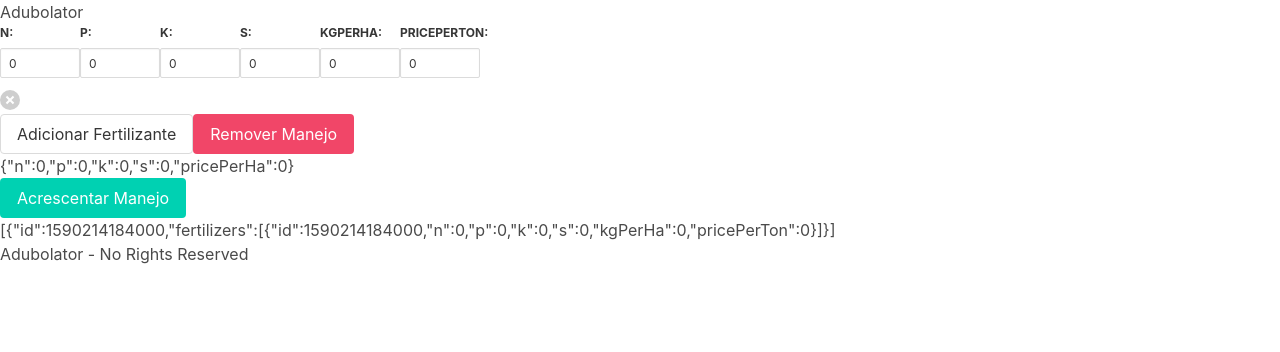
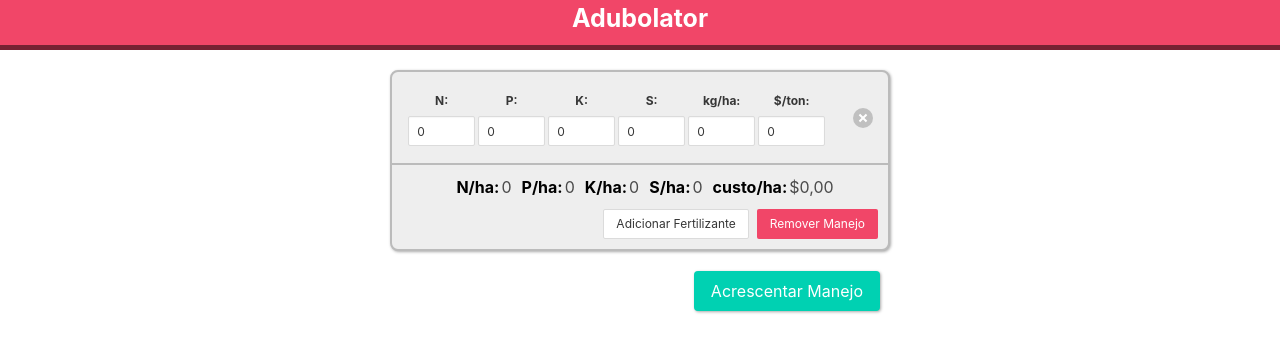
Before and after one commit to sebastorama/adubolator, a React (Create React App) app: page / in a window 1280 px wide. Shown: the top 352 px of the page. Built offline with nearby package versions, Linux system fonts and the light colour scheme.

Commit message:
Add some styling

```diff
--- a/package.json
+++ b/package.json
@@ -14,6 +14,7 @@
     "node-sass": "^4.14.1",
     "react": "^16.13.1",
     "react-dom": "^16.13.1",
+    "react-number-format": "^4.4.1",
     "react-scripts": "3.4.1",
     "typescript": "^3.7.5"
   },
--- a/public/index.html
+++ b/public/index.html
@@ -24,7 +24,7 @@
       work correctly both with client-side routing and a non-root public URL.
       Learn how to configure a non-root public URL by running `npm run build`.
     -->
-    <title>React App</title>
+    <title>Adubolator</title>
   </head>
   <body>
     <noscript>You need to enable JavaScript to run this app.</noscript>
--- a/src/App.css
+++ b/src/App.css
@@ -1,4 +1,83 @@
-.field.fertilizer {
+html {
+  height: 100%;
+}
+
+#root {
+  min-height: 100%;
+  display: grid;
+  grid-template-rows: 50px auto auto;
+}
+
+header {
+  background-color: #f14668;
+  text-align: center;
+  border-bottom: 5px solid #772233;
+}
+
+header h1 {
+  height: 50px;
+  font-weight: bolder;
+  font-size: 25px;
+  color: #fff;
+}
+
+main {
+  background-color: #fff;
+  margin: 10px auto;
+  width: 500px;
+  padding-bottom: 50px;
+}
+
+main .add-strategy {
+  margin: 10px;
+  float: right;
+  box-shadow: 1px 1px 3px #aaa;
+}
+
+main .strategy {
+  display: grid;
+  grid-template-columns: [row1-start] 90% [c1-end c2-start] 10% [c2-end];
+  justify-content: center;
+  text-align: center;
+  margin: 10px 0;
+  border-radius: 8px;
+  border: 2px solid #bbb;
+  background-color: #eee;
+  box-shadow: 1px 1px 3px #aaa;
+}
+
+.strategy .fertilizer-field {
   display: inline-block;
-  width: 80px;
+  padding: 20px 0 5px 3px;
 }
+
+.strategy .delete {
+  margin: auto;
+}
+
+.strategy .summary-result {
+  border-top: 2px solid #bbb;
+  padding-top: 10px;
+  grid-column: 1 / span 2;
+}
+
+.strategy .summary-result var {
+  font-style: normal;
+  font-weight: bold;
+  color: black;
+  margin-left: 10px;
+  margin-right: 2px;
+}
+
+.strategy .strategy-actions {
+  padding: 10px;
+  grid-column: 1 / span 2;
+}
+
+.strategy-actions .buttons {
+  float: right;
+}
+
+.fertilizer-field {
+  width: 70px;
+}
--- a/src/App.tsx
+++ b/src/App.tsx
@@ -2,9 +2,8 @@ import React, { Fragment, useState } from "react";
 import "./App.css";
 import "bulma";
 
-import { Strategy, Fertilizer, newStrategy, calculateSummary } from "./models";
+import { Strategy, Fertilizer, newStrategy } from "./models";
 import StrategyComponent from "./components/StrategyComponent";
-import SummaryComponent from "./components/SummaryComponent";
 
 const App = () => {
   const [strategies, setStrategies] = useState<Strategy[]>([newStrategy()]);
@@ -43,22 +42,18 @@ const App = () => {
                 onRemoveStrategy={() => onRemoveStrategyHandler(strategy)}
                 onChangeStrategy={onChangeStrategyHandler}
               />
-              <SummaryComponent summary={calculateSummary(strategy)} />
             </Fragment>
           );
         })}
 
         <button
           type="button"
-          className="button is-primary"
+          className="button is-primary add-strategy"
           onClick={onAddStrategyHandler}
         >
           Acrescentar Manejo
         </button>
-
-        <p>{JSON.stringify(strategies)}</p>
       </main>
-      <footer>Adubolator {new Date().getFullYear} - No Rights Reserved</footer>
     </Fragment>
   );
 };
--- a/src/components/FertilizerComponent.tsx
+++ b/src/components/FertilizerComponent.tsx
@@ -4,11 +4,13 @@ import { Fertilizer } from "../models";
 
 type FertilizerFieldComponentProps = {
   fieldName: string;
+  fieldLabelText?: string;
   data: number;
   onDataChange(data: number): void;
 };
 const FertilizerFieldComponent = ({
   fieldName,
+  fieldLabelText,
   data,
   onDataChange,
 }: FertilizerFieldComponentProps) => {
@@ -19,13 +21,13 @@ const FertilizerFieldComponent = ({
   }, [insideData]);
 
   return (
-    <div className="field fertilizer">
+    <div className="field fertilizer-field">
       <label htmlFor={fieldName} className="label is-small">
-        {fieldName.toUpperCase()}:
+        {fieldLabelText ? fieldLabelText : fieldName.toUpperCase()}:
       </label>
       <div className="control">
         <input
-          type="text"
+          type="number"
           className="input is-small"
           name={fieldName}
           value={insideData}
@@ -79,6 +81,7 @@ function FertilizerComponent({
         />
         <FertilizerFieldComponent
           fieldName="kgPerHa"
+          fieldLabelText="kg/ha"
           data={fertilizer.s}
           onDataChange={(value) =>
             setFertilizer({ ...fertilizer, kgPerHa: value })
@@ -86,6 +89,7 @@ function FertilizerComponent({
         />
         <FertilizerFieldComponent
           fieldName="pricePerTon"
+          fieldLabelText="$/ton"
           data={fertilizer.s}
           onDataChange={(value) =>
             setFertilizer({ ...fertilizer, pricePerTon: value })
--- a/src/components/StrategyComponent.tsx
+++ b/src/components/StrategyComponent.tsx
@@ -1,7 +1,13 @@
 import React, { Fragment, useState, useEffect } from "react";
 
 import FertilizerComponent from "./FertilizerComponent";
-import { Strategy, Fertilizer, newFertilizer } from "../models";
+import SummaryComponent from "./SummaryComponent";
+import {
+  Strategy,
+  Fertilizer,
+  newFertilizer,
+  calculateSummary,
+} from "../models";
 
 type StrategyComponentProps = {
   data: Strategy;
@@ -17,7 +23,9 @@ const StrategyComponent = ({
   const [strategy, setStrategy] = useState<Strategy>(data);
 
   useEffect(() => {
-    onChangeStrategy(strategy);
+    strategy.fertilizers.length > 0
+      ? onChangeStrategy(strategy)
+      : onRemoveStrategy();
   }, [strategy]);
 
   function onAddFertilizerHandler() {
@@ -43,7 +51,7 @@ const StrategyComponent = ({
   }
 
   return (
-    <Fragment>
+    <div className="strategy">
       {strategy.fertilizers.map((fertilizer: Fertilizer) => (
         <Fragment key={fertilizer.id}>
           <FertilizerComponent
@@ -51,21 +59,30 @@ const StrategyComponent = ({
             onChangeFertilizer={onChangeFertilizerHandler}
             onRemoveFertilizer={() => onRemoveFertilizerHandler(fertilizer)}
           />
-          <br />
         </Fragment>
       ))}
-      <button type="button" className="button" onClick={onAddFertilizerHandler}>
+      <div className="summary-result">
+        <SummaryComponent summary={calculateSummary(strategy)} />
+      </div>
+      <div className="strategy-actions">
+        <div className="buttons">
+          <button
+            type="button"
+            className="button is-small"
+            onClick={onAddFertilizerHandler}
+          >
             Adicionar Fertilizante
           </button>
           <button
             type="button"
-        className="button is-danger"
+            className="button is-danger is-small"
             onClick={onRemoveStrategy}
           >
             Remover Manejo
           </button>
-      <br />
-    </Fragment>
+        </div>
+      </div>
+    </div>
   );
 };
 
--- a/src/components/SummaryComponent.tsx
+++ b/src/components/SummaryComponent.tsx
@@ -1,4 +1,5 @@
 import React, { Fragment } from "react";
+import NumberFormat from "react-number-format";
 import { Summary } from "../models";
 
 type SummaryComponentProps = {
@@ -7,7 +8,26 @@ type SummaryComponentProps = {
 const SummaryComponent = ({ summary }: SummaryComponentProps) => {
   return (
     <Fragment>
-      <p>{JSON.stringify(summary)}</p>
+      <p>
+        <var>N/ha:</var>
+        {summary.n}
+        <var>P/ha:</var>
+        {summary.p}
+        <var>K/ha:</var>
+        {summary.k}
+        <var>S/ha:</var>
+        {summary.s}
+        <var>custo/ha:</var>
+        <NumberFormat
+          value={summary.pricePerHa}
+          displayType="text"
+          thousandSeparator="."
+          decimalSeparator=","
+          decimalScale={2}
+          fixedDecimalScale={true}
+          prefix="$"
+        />
+      </p>
     </Fragment>
   );
 };
--- a/src/models/index.ts
+++ b/src/models/index.ts
@@ -67,6 +67,10 @@ export interface Summary {
 }
 
 export function calculateSummary(strategy: Strategy): Summary {
+  const NaNtoZero = (item: number): number => {
+    return isNaN(item) ? 0 : item;
+  };
+
   const summary: Summary = {
     n: 0,
     p: 0,
@@ -82,5 +86,10 @@ export function calculateSummary(strategy: Strategy): Summary {
     summary.s += (fertilizer.s * fertilizer.kgPerHa) / 100;
     summary.pricePerHa += (fertilizer.pricePerTon * fertilizer.kgPerHa) / 1000;
   });
+
+  (Object.keys(summary) as Array<keyof typeof summary>).forEach((key) => {
+    summary[key] = NaNtoZero(summary[key]);
+  });
+
   return summary;
 }
```
Also changed, not shown: 2 other files (tests, documents, lock files or other folders). Lines whose indentation alone changed are shown as unchanged.
